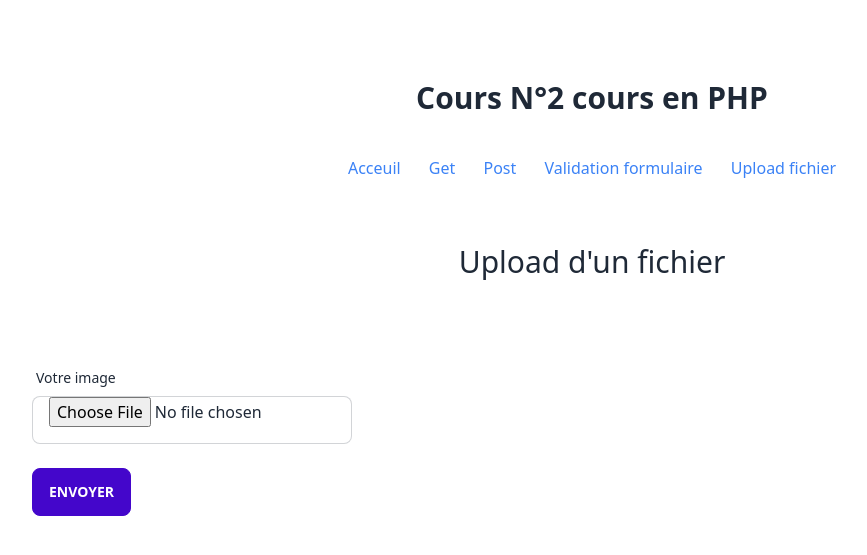
After one commit to Xenfeild/formulaire-en-php, a PHP site: page /upload.php in a window 1280 px wide. The commit adds this page. Shown: the top 555 px of the page, without its empty margins (48-915 px from the left). Run offline with PHP 8.4, Linux system fonts and the light colour scheme; some libraries are stand-ins or nearby versions.

Commit message:
first-comit

```diff
--- a/helpers/function.php
+++ b/helpers/function.php
@@ -1,5 +1,5 @@
 <?php
-
+// fait un print_r propre d'un tableau
     function debug_array($arr)
     {
 
@@ -7,3 +7,23 @@
     print_r($arr);
     echo "</pre>";
     }
+
+
+
+// affiche les messages d'errur
+function errorMsg($name)
+{
+    global $error;
+    if(isset($error[$name])) {
+        echo $error[$name];
+    }
+
+}
+
+
+// sauvegarde la valeur de l'input aprés submit
+function showInputValue ($name){
+     if (isset($_POST[$name])) {
+    echo $_POST [$name];
+   }
+}
--- a/partials/_header.php
+++ b/partials/_header.php
@@ -26,7 +26,7 @@
         <a href="get.php">Get</a>
         <a href="post.php">Post</a>
         <a href="validate-form.php">Validation formulaire</a>
-        <a href="index.php">Upload fichier</a>
+        <a href="upload.php">Upload fichier</a>
     </nav>
     <p class="text-3xl text-center pt-16"><?= $title_page ?></p>
 
--- /dev/null
+++ b/upload.php
@@ -0,0 +1,90 @@
+<!-- header -->
+
+<?php
+$title_page = "Upload d'un fichier";
+include('partials/_header.php');
+
+// validation formulaire
+// étape 1 création de mes variables
+$error = [];
+$errMsgRequire = "<span class='text-red-500'>Ce champ est obligatoire</span>";
+$success = false;
+
+// tester que le fichier $_FILES['image'] existe et pas d'erreur à l'envoie
+if(isset($_FILES['image']) && $_FILES['image']['error'] == 0) {
+    // nom des variables
+    // debug_array($_FILES);
+    $files_name = $_FILES['image']['name'];
+    $files_size = $_FILES['image']['size'];
+    $files_tmp = $_FILES['image']['tmp_name'];
+    $files_type = $_FILES['image']['type'];
+
+    // vérifie la taille de 'limage
+    $max_size = 2000000;
+    if($files_size <= $max_size){
+    // verifier l'extension du fichier
+    // récupère l'extension du fichier
+    $fileInfo = pathinfo($files_name);
+    debug_array($fileInfo);
+    // récupérer extension du fichier dans une variable
+    $extension = $fileInfo['extension'];
+    // je choisis les extension autorisées
+    $allowed_extensions = ['jpg', 'jpeg', 'png'];
+
+        // vérifie si l'extension du fichier à uploader est dans le tableau allowed_extension
+        if(in_array($extension, $allowed_extensions)){
+            // valider upload
+            if(!file_exists('image_upload')){
+                mkdir('image_upload');
+            }
+            // on déplace le fichier dans le bon dossier
+            move_uploaded_file($files_tmp, "image_upload/".basename($files_name));
+        } else {
+            $error['extension']
+         = "<span class='text-red-500'>Mauvais format c'est soit jpeg soit png </span>";
+        }
+    } else  {
+        $error['image']
+         = "<span class='text-red-500'>Le fichier est trop lourd </span>";
+    }
+    // pas d'erreur enregistrement en base de donnée
+    if(count($error)== 0){
+        $success = true;
+        // enregistrement BDD
+    }
+}
+
+
+?>
+
+
+<!-- body -->
+<main class="pt-20">
+    <?php if($success === true) {?>
+    <span class="bg-green-400">Votre fichier à été envoyé</span>
+    <?php } else { ?>
+<!-- input upload d'un fichier -->
+<form method="POST" enctype="multipart/form-data">
+    <div class="form-control w-full max-w-xs">
+    <label class="label" for="image">
+        <span class="label-text">Votre image</span>
+    </label>
+  <input type="file" class="input input-bordered w-full max-w-xs" name="image" id="image" />
+  <p><?php  errorMsg('image')?></p>
+
+    </div>
+
+<!-- input/ btn submit -->
+    <button class="btn btn-active btn-primary mt-6" type="submit">Envoyer</button>
+
+</form>
+<?php } ?>
+    </main>
+
+
+<!-- footer -->
+
+<?php
+include('partials/_footer.php');
+
+?>
```
Also changed, not shown: validate-form.php (+38 -26 lines), image_upload/Web 1920 – 12.png (added), image_upload/Web 1920 – 3.png (added).
